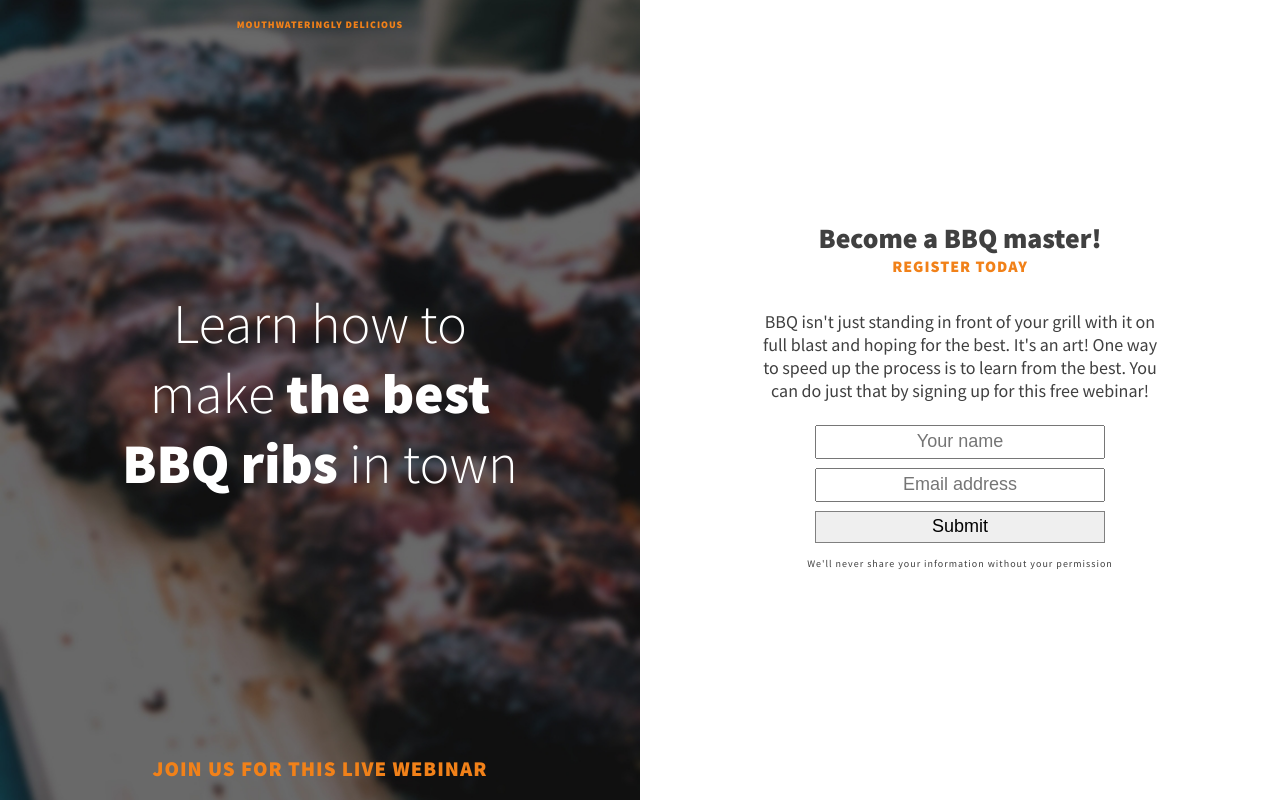
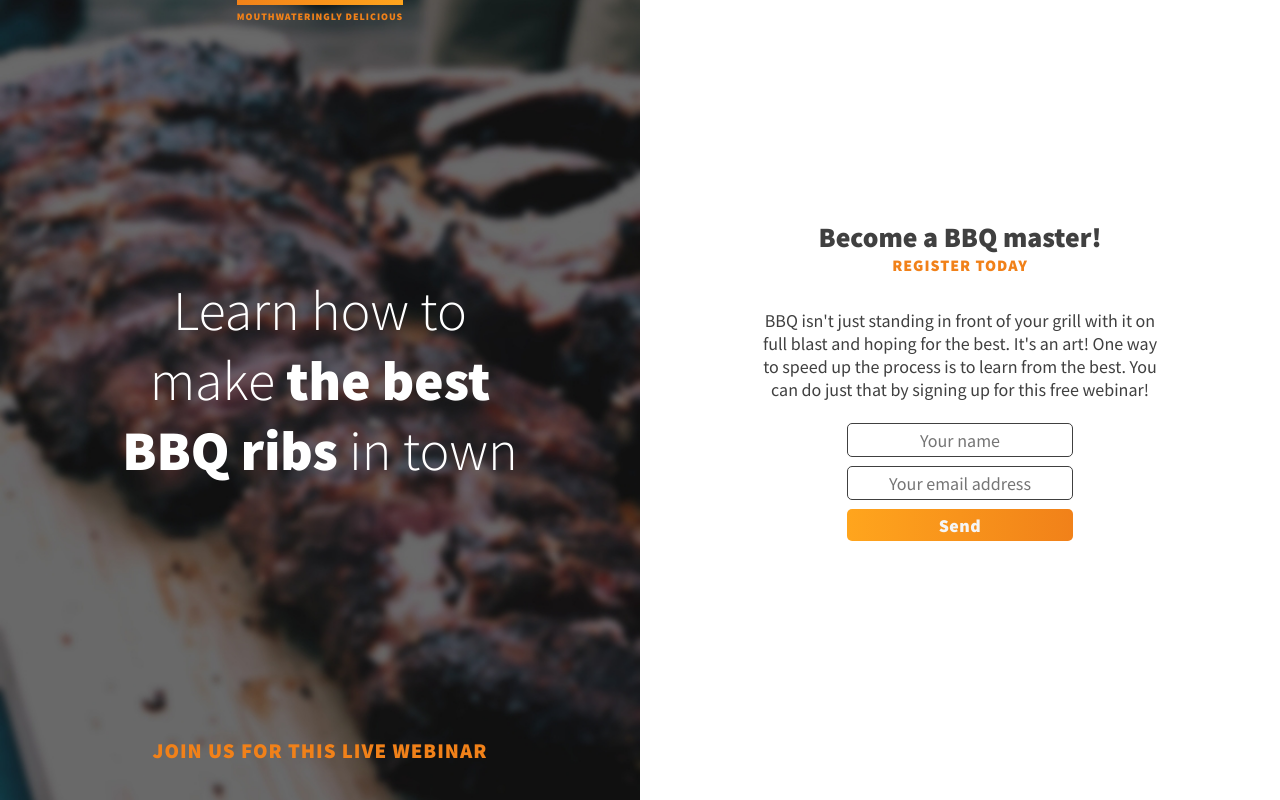
Before and after one commit to mrkrbrts/BBQ, a plain HTML site: page index.html in a window 1280 px wide. Drawn offline with Linux system fonts and the light colour scheme.

Commit message:
Added functional form
Hopefully

```diff
--- a/index.html
+++ b/index.html
@@ -16,22 +16,29 @@
         </div>
 
         <div class="main-content">
-            <h2>Become a BBQ master!</h2>
+            <h2 id="alternate-title">Become a BBQ master!</h2>
             <p>Register today</p>
             <p>BBQ isn't just standing in front of your grill with it on full blast and hoping for the best. It's an art! One way to speed up the process is to learn from the best. You can do just that by signing up for this free webinar!</p>
 
-            <div class="form">
+            <form action="https://formsubmit.co/mrkrbrts.dev@gmail.com" method="POST">
+                <input type="text" name="name" aria-label="Your name" placeholder="Your name" required>
+                <br>
+                <input type="email" name="email" aria-label="Your email address" placeholder="Your email address" required>
+                <br>
+                <button id="email-collector-button" class="form-button" type="submit">Send</button>
+           </form>
+
+            <!-- <form id="Email-Collector" class="email-collector" action="#" method="POST">
                 <form target="#">
-                    <input aria-label="Your name" type="text" placeholder="Your name" required>
+                    <input name="firstName" aria-label="Your name" type="text" placeholder="Your name" required>
                     <br>
-                    <input aria-label="Email address" type="email" placeholder="Email address" required>
+                    <input name="emailAddress" aria-label="Email address" type="email" placeholder="Email address" required>
                     <br>
-                    <button class="form-button" type="submit">Submit</button>
+                    <button id="email-collector-button" class="form-button" type="submit">Submit</button>
                 </form>
                 <p class="small">We'll never share your information without your permission</p>
-            </div>
+            </form> -->
 
         </div>
-
     </body>
 </html>
--- a/styles.css
+++ b/styles.css
@@ -44,6 +44,7 @@ h2 + p {
 }
 
 .top-text {
+
     font-size: 0.625rem;
     font-weight: 900;
     color: #F18119;
@@ -51,6 +52,9 @@ h2 + p {
     letter-spacing: 1px;
     order: -1;
     margin: 0;
+    padding-top: 0.5em;
+    border-top: 5px solid #F18119;
+    border-image: linear-gradient(to right, #F18119,#ffa51d) 1;
 }
 
 .subheader {
@@ -75,7 +79,7 @@ h2 + p {
     display: flex;
     flex-direction: column;
     justify-content: space-between;
-    padding: 0 1em 1em;
+    padding: 0 1em 2em;
     min-height: 50vh;
 }
 
@@ -111,26 +115,34 @@ h2 + p {
 form * {
     margin: 0.25em 0;
     width: 95%;
+    font-family: inherit;
+    border-radius: 5px;
 }
 
 input {
     padding: 0.25em;
     font-size: 1.125rem;
     text-align: center;
+    border: 1px solid #404040;
 }
 
 
 button.form-button {
     cursor: pointer;
     font-size: 1.125rem;
-    border: 1px solid grey;
+    font-weight: 900;
+    letter-spacing: 0.5px;
+    border: 0;
     padding: 0.25em 1em;
+    color: #f5f5f5;
+    background: linear-gradient(to left, #F18119,#ffa51d);
+    transform: scale(1);
+    transition: transform 250ms;
 }
 
 button.form-button:hover,
 button.form-button:focus {
-    background-color: #F18119;
-    color: #f5f5f5;
+     transform: scale(1.05)
 }
 
 
@@ -157,7 +169,7 @@ button.form-button:focus {
     .main-content {
         width: 50%;
         min-height: 100vh;
-        padding: 1em 1em;
+        padding: 0 1em 2em;
     }
 
     .main-content {
```
Also changed, not shown: script.js (added, +15 -0 lines).
